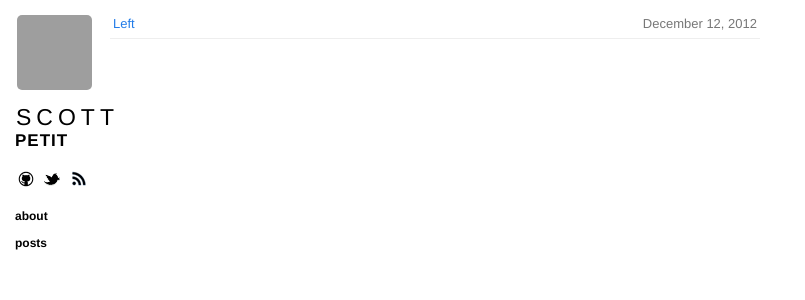
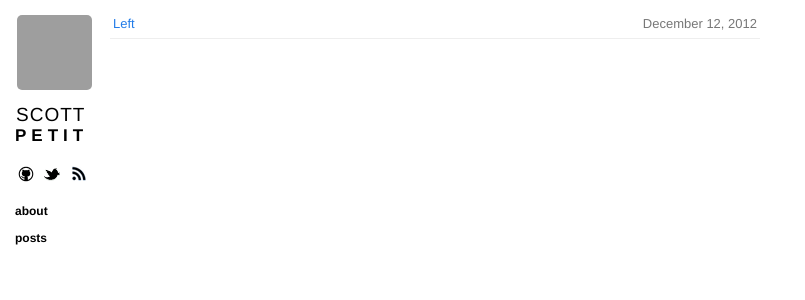
Before and after one commit to ScottPetit/scottpetit.github.com, a Jekyll site: the page built from index.html, in a window 1280 px wide. Shown: the top 300 px of the page, without its empty margins (0-805 px from the left). Built offline with Jekyll 4.4.1, drawn with Linux system fonts in a browser that asks for light colours; nearby versions of some CDN libraries; Markdown is read by kramdown in place of the engine named in the settings; grey boxes are pictures that could not be loaded.

```diff
--- a/CNAME
+++ /dev/null
@@ -1 +0,0 @@
-scottpet.it
--- a/css/base.css
+++ b/css/base.css
@@ -27,13 +27,13 @@ a {
     margin: 10px 0 20px 0; }
     .sidebar .name #fname {
       padding-left: 1px;
-      font-size: 23px;
-      letter-spacing: 5px;
+      font-size: 19px;
+      letter-spacing: 1px;
       color: black; }
     .sidebar .name #lname {
       font-size: 17px;
       font-weight: bold;
-      letter-spacing: 1px;
+      letter-spacing: 5px;
       color: black; }
   .sidebar .meta a {
     margin-left: 0px;
```
